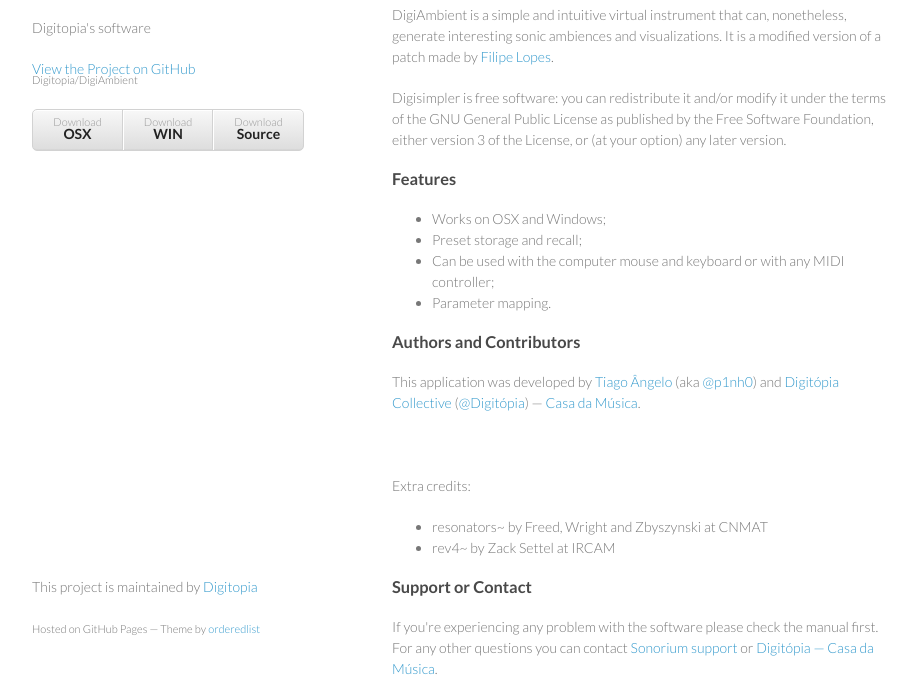
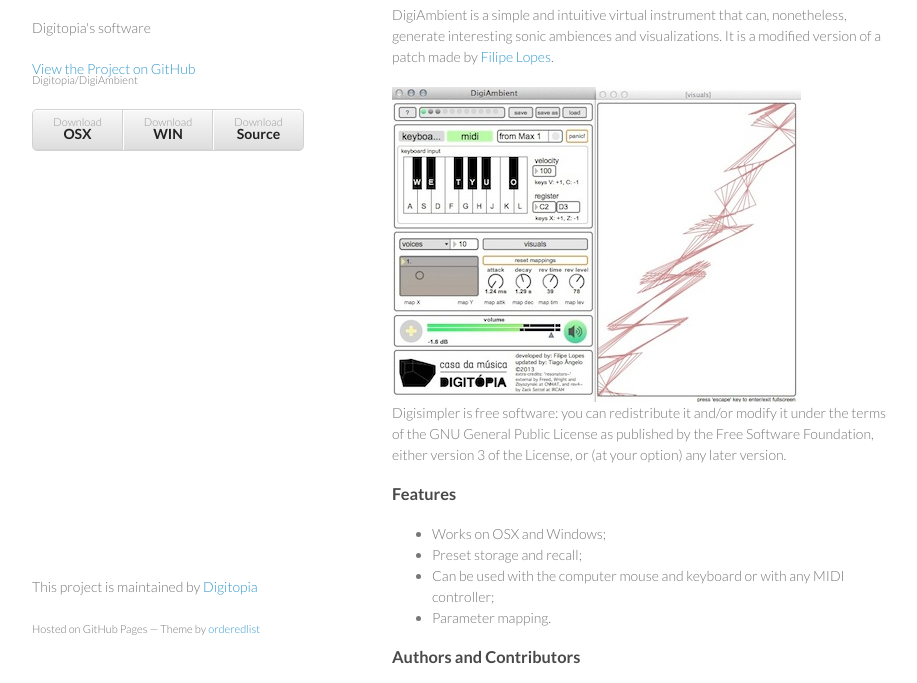
Before and after one commit to Digitopia/DigiAmbient, a plain HTML site: page index.html in a window 1280 px wide. Shown: the part 92-775 px from the top of the page, without its empty margins (178-1095 px from the left). Drawn offline with Linux system fonts and the light colour scheme.

Commit message:
added app image

```diff
--- a/index.html
+++ b/index.html
@@ -31,6 +31,8 @@
 <a id="digiambient" class="anchor" href="#digiambient" aria-hidden="true"><span class="octicon octicon-link"></span></a>DigiAmbient</h3>
 
 <p>DigiAmbient is a simple and intuitive virtual instrument that can, nonetheless, generate interesting sonic ambiences and visualizations. It is a modified version of a patch made by <a target="_blank" href="http://www.filipelopes.net/">Filipe Lopes</a>.  </p>
+
+<img src="media/DigiAmbient.jpg" align="middle">
 
 <p>Digisimpler is free software: you can redistribute it and/or modify
     it under the terms of the GNU General Public License as published by
```
Also changed, not shown: media/DigiAmbient.jpg (added).
